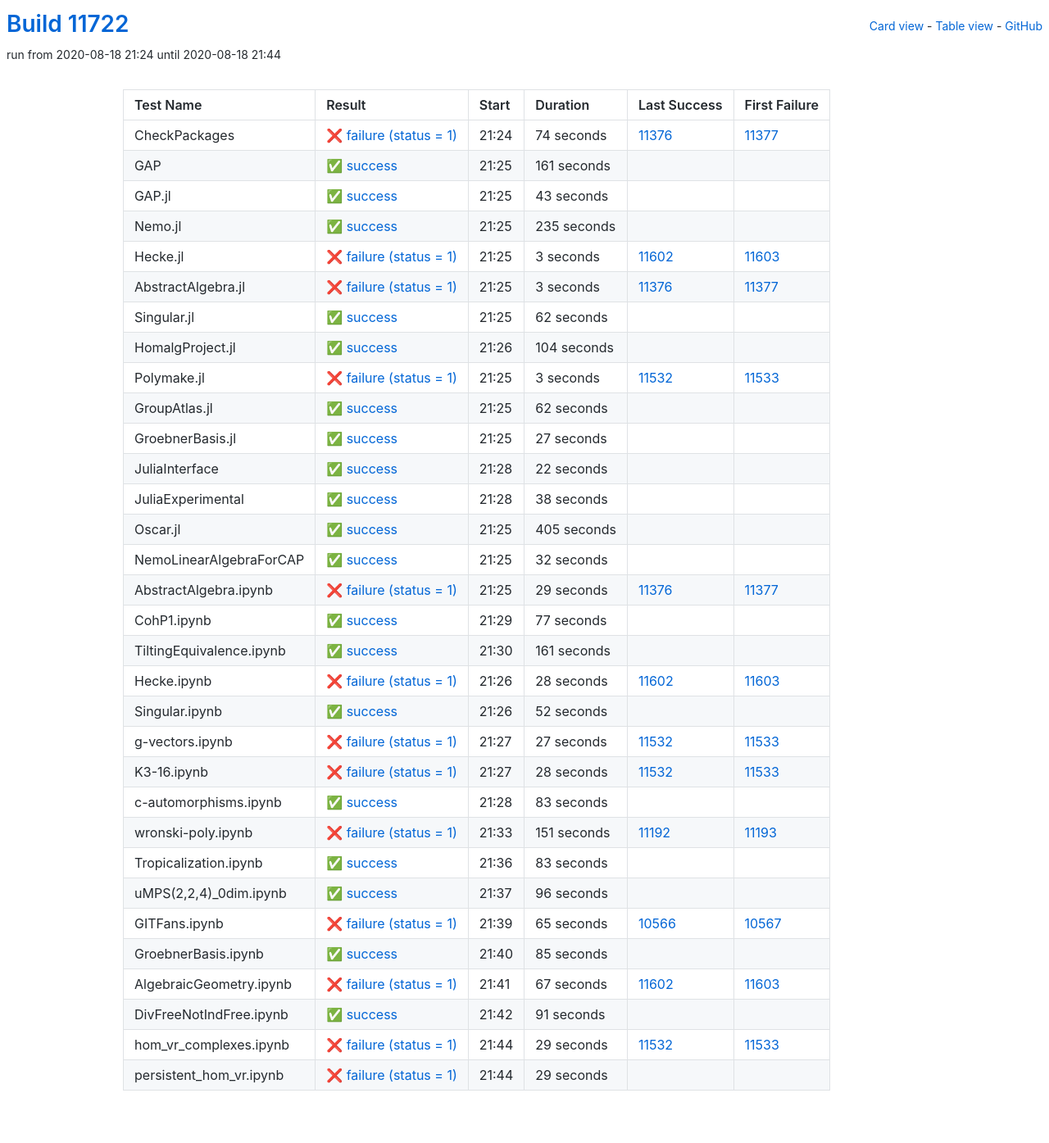
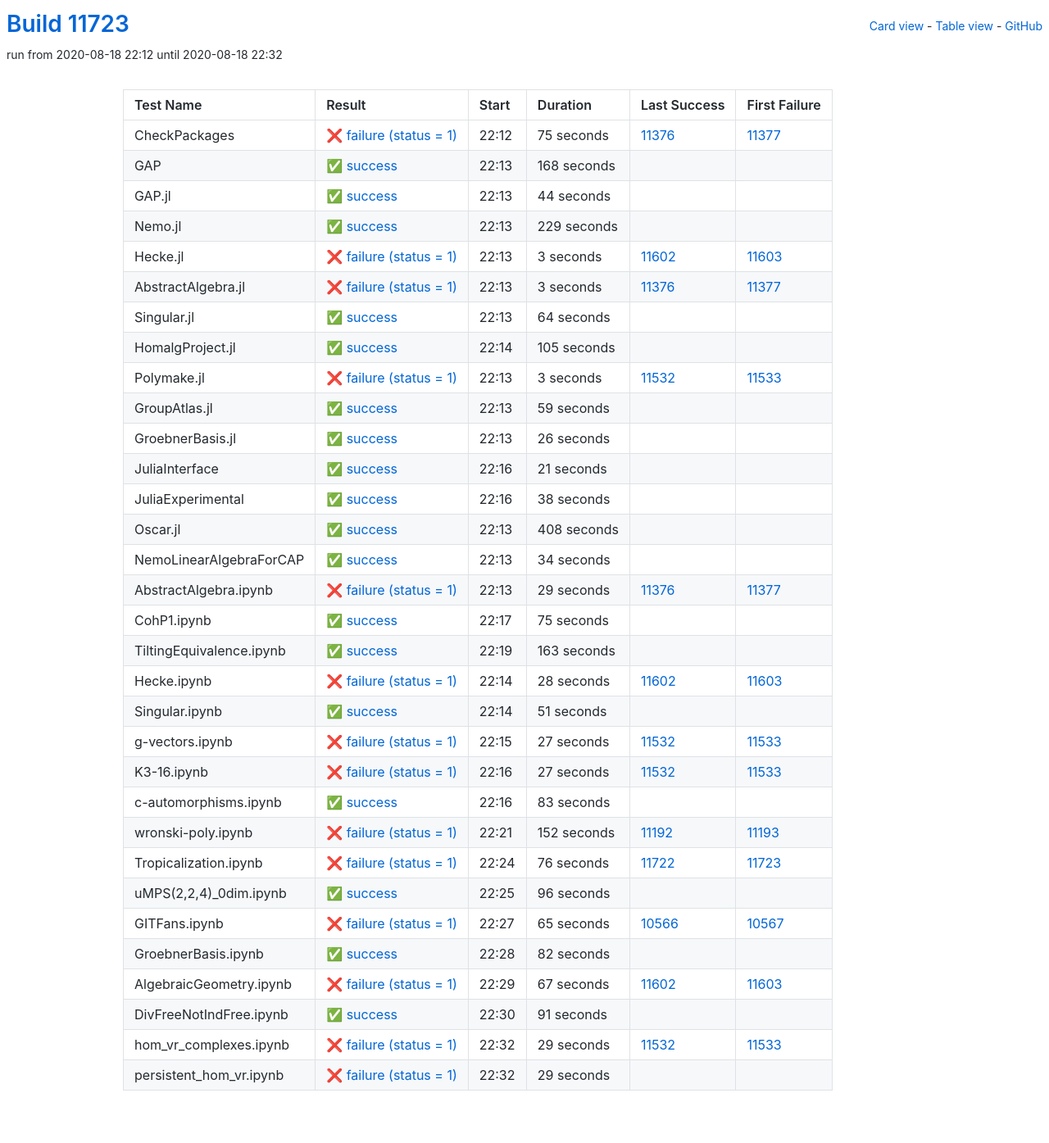
Before and after one commit to oscar-system/oscar-ci-status, a Jekyll site: the page built from table.html, in a window 1280 px wide. Shown: the whole page at 82% size. Built offline with Jekyll 4.4.1, drawn with Linux system fonts in a browser that asks for light colours.

Commit message:
Build #11723

```diff
--- a/_data/ci.yml
+++ b/_data/ci.yml
@@ -1,6 +1,6 @@
 ---
-build: 11722
-build_url: https://oscarci.mathematik.uni-kl.de/job/oscar/11722/
+build: 11723
+build_url: https://oscarci.mathematik.uni-kl.de/job/oscar/11723/
 job: oscar
 organization: oscar-system
 repo: oscar-ci-status
@@ -8,56 +8,56 @@
 tests:
 - name: CheckPackages
   id: checkpackages
-  log: https://oscarci.mathematik.uni-kl.de/job/oscar/11722/artifact/logs/build-11722/CheckPackages.log
-  start: 2020-08-18 21:24
+  log: https://oscarci.mathematik.uni-kl.de/job/oscar/11723/artifact/logs/build-11723/CheckPackages.log
+  start: 2020-08-18 22:12
   success: false
   exitcode: 1
   status: failure
-  duration: 74
+  duration: 75
   last_success: 11376
   last_success_url: https://oscarci.mathematik.uni-kl.de/job/oscar/11376/
   first_failure: 11377
   first_failure_url: https://oscarci.mathematik.uni-kl.de/job/oscar/11377/
 - name: GAP
   id: gap
-  log: https://oscarci.mathematik.uni-kl.de/job/oscar/11722/artifact/logs/build-11722/GAP.log
-  start: 2020-08-18 21:25
+  log: https://oscarci.mathematik.uni-kl.de/job/oscar/11723/artifact/logs/build-11723/GAP.log
+  start: 2020-08-18 22:13
   success: true
   exitcode: 0
   status: success
-  duration: 161
+  duration: 168
   last_success: false
   last_success_url:
   first_failure: false
   first_failure_url:
 - name: GAP.jl
   id: gap-jl
-  log: https://oscarci.mathematik.uni-kl.de/job/oscar/11722/artifact/logs/build-11722/GAP.jl.log
-  start: 2020-08-18 21:25
+  log: https://oscarci.mathematik.uni-kl.de/job/oscar/11723/artifact/logs/build-11723/GAP.jl.log
+  start: 2020-08-18 22:13
   success: true
   exitcode: 0
   status: success
-  duration: 43
+  duration: 44
   last_success: false
   last_success_url:
   first_failure: false
   first_failure_url:
 - name: Nemo.jl
   id: nemo-jl
-  log: https://oscarci.mathematik.uni-kl.de/job/oscar/11722/artifact/logs/build-11722/Nemo.jl.log
-  start: 2020-08-18 21:25
+  log: https://oscarci.mathematik.uni-kl.de/job/oscar/11723/artifact/logs/build-11723/Nemo.jl.log
+  start: 2020-08-18 22:13
   success: true
   exitcode: 0
   status: success
-  duration: 235
+  duration: 229
   last_success: false
   last_success_url:
   first_failure: false
   first_failure_url:
 - name: Hecke.jl
   id: hecke-jl
-  log: https://oscarci.mathematik.uni-kl.de/job/oscar/11722/artifact/logs/build-11722/Hecke.jl.log
-  start: 2020-08-18 21:25
+  log: https://oscarci.mathematik.uni-kl.de/job/oscar/11723/artifact/logs/build-11723/Hecke.jl.log
+  start: 2020-08-18 22:13
   success: false
   exitcode: 1
   status: failure
@@ -68,8 +68,8 @@
   first_failure_url: https://oscarci.mathematik.uni-kl.de/job/oscar/11603/
 - name: AbstractAlgebra.jl
   id: abstractalgebra-jl
-  log: https://oscarci.mathematik.uni-kl.de/job/oscar/11722/artifact/logs/build-11722/AbstractAlgebra.jl.log
-  start: 2020-08-18 21:25
+  log: https://oscarci.mathematik.uni-kl.de/job/oscar/11723/artifact/logs/build-11723/AbstractAlgebra.jl.log
+  start: 2020-08-18 22:13
   success: false
   exitcode: 1
   status: failure
@@ -80,32 +80,32 @@
   first_failure_url: https://oscarci.mathematik.uni-kl.de/job/oscar/11377/
 - name: Singular.jl
   id: singular-jl
-  log: https://oscarci.mathematik.uni-kl.de/job/oscar/11722/artifact/logs/build-11722/Singular.jl.log
-  start: 2020-08-18 21:25
+  log: https://oscarci.mathematik.uni-kl.de/job/oscar/11723/artifact/logs/build-11723/Singular.jl.log
+  start: 2020-08-18 22:13
   success: true
   exitcode: 0
   status: success
-  duration: 62
+  duration: 64
   last_success: false
   last_success_url:
   first_failure: false
   first_failure_url:
 - name: HomalgProject.jl
   id: homalgproject-jl
-  log: https://oscarci.mathematik.uni-kl.de/job/oscar/11722/artifact/logs/build-11722/HomalgProject.jl.log
-  start: 2020-08-18 21:26
+  log: https://oscarci.mathematik.uni-kl.de/job/oscar/11723/artifact/logs/build-11723/HomalgProject.jl.log
+  start: 2020-08-18 22:14
   success: true
   exitcode: 0
   status: success
-  duration: 104
+  duration: 105
   last_success: false
   last_success_url:
   first_failure: false
   first_failure_url:
 - name: Polymake.jl
   id: polymake-jl
-  log: https://oscarci.mathematik.uni-kl.de/job/oscar/11722/artifact/logs/build-11722/Polymake.jl.log
-  start: 2020-08-18 21:25
+  log: https://oscarci.mathematik.uni-kl.de/job/oscar/11723/artifact/logs/build-11723/Polymake.jl.log
+  start: 2020-08-18 22:13
   success: false
   exitcode: 1
   status: failure
@@ -116,44 +116,44 @@
   first_failure_url: https://oscarci.mathematik.uni-kl.de/job/oscar/11533/
 - name: GroupAtlas.jl
   id: groupatlas-jl
-  log: https://oscarci.mathematik.uni-kl.de/job/oscar/11722/artifact/logs/build-11722/GroupAtlas.jl.log
-  start: 2020-08-18 21:25
+  log: https://oscarci.mathematik.uni-kl.de/job/oscar/11723/artifact/logs/build-11723/GroupAtlas.jl.log
+  start: 2020-08-18 22:13
   success: true
   exitcode: 0
   status: success
-  duration: 62
+  duration: 59
   last_success: false
   last_success_url:
   first_failure: false
   first_failure_url:
 - name: GroebnerBasis.jl
   id: groebnerbasis-jl
-  log: https://oscarci.mathematik.uni-kl.de/job/oscar/11722/artifact/logs/build-11722/GroebnerBasis.jl.log
-  start: 2020-08-18 21:25
+  log: https://oscarci.mathematik.uni-kl.de/job/oscar/11723/artifact/logs/build-11723/GroebnerBasis.jl.log
+  start: 2020-08-18 22:13
   success: true
   exitcode: 0
   status: success
-  duration: 27
+  duration: 26
   last_success: false
   last_success_url:
   first_failure: false
   first_failure_url:
 - name: JuliaInterface
   id: juliainterface
-  log: https://oscarci.mathematik.uni-kl.de/job/oscar/11722/artifact/logs/build-11722/JuliaInterface.log
-  start: 2020-08-18 21:28
+  log: https://oscarci.mathematik.uni-kl.de/job/oscar/11723/artifact/logs/build-11723/JuliaInterface.log
+  start: 2020-08-18 22:16
   success: true
   exitcode: 0
   status: success
-  duration: 22
+  duration: 21
   last_success: false
   last_success_url:
   first_failure: false
   first_failure_url:
 - name: JuliaExperimental
   id: juliaexperimental
-  log: https://oscarci.mathematik.uni-kl.de/job/oscar/11722/artifact/logs/build-11722/JuliaExperimental.log
-  start: 2020-08-18 21:28
+  log: https://oscarci.mathematik.uni-kl.de/job/oscar/11723/artifact/logs/build-11723/JuliaExperimental.log
+  start: 2020-08-18 22:16
   success: true
   exitcode: 0
   status: success
@@ -164,32 +164,32 @@
   first_failure_url:
 - name: Oscar.jl
   id: oscar-jl
-  log: https://oscarci.mathematik.uni-kl.de/job/oscar/11722/artifact/logs/build-11722/Oscar.jl.log
-  start: 2020-08-18 21:25
+  log: https://oscarci.mathematik.uni-kl.de/job/oscar/11723/artifact/logs/build-11723/Oscar.jl.log
+  start: 2020-08-18 22:13
   success: true
   exitcode: 0
   status: success
-  duration: 405
+  duration: 408
   last_success: false
   last_success_url:
   first_failure: false
   first_failure_url:
 - name: NemoLinearAlgebraForCAP
   id: nemolinearalgebraforcap
-  log: https://oscarci.mathematik.uni-kl.de/job/oscar/11722/artifact/logs/build-11722/NemoLinearAlgebraForCAP.log
-  start: 2020-08-18 21:25
+  log: https://oscarci.mathematik.uni-kl.de/job/oscar/11723/artifact/logs/build-11723/NemoLinearAlgebraForCAP.log
+  start: 2020-08-18 22:13
   success: true
   exitcode: 0
   status: success
-  duration: 32
+  duration: 34
   last_success: false
   last_success_url:
   first_failure: false
   first_failure_url:
 - name: AbstractAlgebra.ipynb
   id: abstractalgebra-ipynb
-  log: https://oscarci.mathematik.uni-kl.de/job/oscar/11722/artifact/logs/build-11722/AbstractAlgebra.ipynb.log
-  start: 2020-08-18 21:25
+  log: https://oscarci.mathematik.uni-kl.de/job/oscar/11723/artifact/logs/build-11723/AbstractAlgebra.ipynb.log
+  start: 2020-08-18 22:13
   success: false
   exitcode: 1
   status: failure
@@ -200,32 +200,32 @@
   first_failure_url: https://oscarci.mathematik.uni-kl.de/job/oscar/11377/
 - name: CohP1.ipynb
   id: cohp1-ipynb
-  log: https://oscarci.mathematik.uni-kl.de/job/oscar/11722/artifact/logs/build-11722/CohP1.ipynb.log
-  start: 2020-08-18 21:29
+  log: https://oscarci.mathematik.uni-kl.de/job/oscar/11723/artifact/logs/build-11723/CohP1.ipynb.log
+  start: 2020-08-18 22:17
   success: true
   exitcode: 0
   status: success
-  duration: 77
+  duration: 75
   last_success: false
   last_success_url:
   first_failure: false
   first_failure_url:
 - name: TiltingEquivalence.ipynb
   id: tiltingequivalence-ipynb
-  log: https://oscarci.mathematik.uni-kl.de/job/oscar/11722/artifact/logs/build-11722/TiltingEquivalence.ipynb.log
-  start: 2020-08-18 21:30
+  log: https://oscarci.mathematik.uni-kl.de/job/oscar/11723/artifact/logs/build-11723/TiltingEquivalence.ipynb.log
+  start: 2020-08-18 22:19
   success: true
   exitcode: 0
   status: success
-  duration: 161
+  duration: 163
   last_success: false
   last_success_url:
   first_failure: false
   first_failure_url:
 - name: Hecke.ipynb
   id: hecke-ipynb
-  log: https://oscarci.mathematik.uni-kl.de/job/oscar/11722/artifact/logs/build-11722/Hecke.ipynb.log
-  start: 2020-08-18 21:26
+  log: https://oscarci.mathematik.uni-kl.de/job/oscar/11723/artifact/logs/build-11723/Hecke.ipynb.log
+  start: 2020-08-18 22:14
   success: false
   exitcode: 1
   status: failure
@@ -236,20 +236,20 @@
   first_failure_url: https://oscarci.mathematik.uni-kl.de/job/oscar/11603/
 - name: Singular.ipynb
   id: singular-ipynb
-  log: https://oscarci.mathematik.uni-kl.de/job/oscar/11722/artifact/logs/build-11722/Singular.ipynb.log
-  start: 2020-08-18 21:26
+  log: https://oscarci.mathematik.uni-kl.de/job/oscar/11723/artifact/logs/build-11723/Singular.ipynb.log
+  start: 2020-08-18 22:14
   success: true
   exitcode: 0
   status: success
-  duration: 52
+  duration: 51
   last_success: false
   last_success_url:
   first_failure: false
   first_failure_url:
 - name: g-vectors.ipynb
   id: g-vectors-ipynb
-  log: https://oscarci.mathematik.uni-kl.de/job/oscar/11722/artifact/logs/build-11722/g-vectors.ipynb.log
-  start: 2020-08-18 21:27
+  log: https://oscarci.mathematik.uni-kl.de/job/oscar/11723/artifact/logs/build-11723/g-vectors.ipynb.log
+  start: 2020-08-18 22:15
   success: false
   exitcode: 1
   status: failure
@@ -260,20 +260,20 @@
   first_failure_url: https://oscarci.mathematik.uni-kl.de/job/oscar/11533/
 - name: K3-16.ipynb
   id: k3-16-ipynb
-  log: https://oscarci.mathematik.uni-kl.de/job/oscar/11722/artifact/logs/build-11722/K3-16.ipynb.log
-  start: 2020-08-18 21:27
+  log: https://oscarci.mathematik.uni-kl.de/job/oscar/11723/artifact/logs/build-11723/K3-16.ipynb.log
+  start: 2020-08-18 22:16
   success: false
   exitcode: 1
   status: failure
-  duration: 28
+  duration: 27
   last_success: 11532
   last_success_url: https://oscarci.mathematik.uni-kl.de/job/oscar/11532/
   first_failure: 11533
   first_failure_url: https://oscarci.mathematik.uni-kl.de/job/oscar/11533/
 - name: c-automorphisms.ipynb
   id: c-automorphisms-ipynb
-  log: https://oscarci.mathematik.uni-kl.de/job/oscar/11722/artifact/logs/build-11722/c-automorphisms.ipynb.log
-  start: 2020-08-18 21:28
+  log: https://oscarci.mathematik.uni-kl.de/job/oscar/11723/artifact/logs/build-11723/c-automorphisms.ipynb.log
+  start: 2020-08-18 22:16
   success: true
   exitcode: 0
   status: success
@@ -284,32 +284,32 @@
   first_failure_url:
 - name: wronski-poly.ipynb
   id: wronski-poly-ipynb
-  log: https://oscarci.mathematik.uni-kl.de/job/oscar/11722/artifact/logs/build-11722/wronski-poly.ipynb.log
-  start: 2020-08-18 21:33
+  log: https://oscarci.mathematik.uni-kl.de/job/oscar/11723/artifact/logs/build-11723/wronski-poly.ipynb.log
+  start: 2020-08-18 22:21
   success: false
   exitcode: 1
   status: failure
-  duration: 151
+  duration: 152
   last_success: 11192
   last_success_url: https://oscarci.mathematik.uni-kl.de/job/oscar/11192/
   first_failure: 11193
   first_failure_url: https://oscarci.mathematik.uni-kl.de/job/oscar/11193/
 - name: Tropicalization.ipynb
   id: tropicalization-ipynb
-  log: https://oscarci.mathematik.uni-kl.de/job/oscar/11722/artifact/logs/build-11722/Tropicalization.ipynb.log
-  start: 2020-08-18 21:36
-  success: true
-  exitcode: 0
-  status: success
-  duration: 83
-  last_success: false
-  last_success_url:
-  first_failure: false
-  first_failure_url:
+  log: https://oscarci.mathematik.uni-kl.de/job/oscar/11723/artifact/logs/build-11723/Tropicalization.ipynb.log
+  start: 2020-08-18 22:24
+  success: false
+  exitcode: 1
+  status: failure
+  duration: 76
+  last_success: 11722
+  last_success_url: https://oscarci.mathematik.uni-kl.de/job/oscar/11722/
+  first_failure: 11723
+  first_failure_url: https://oscarci.mathematik.uni-kl.de/job/oscar/11723/
 - name: uMPS(2,2,4)_0dim.ipynb
   id: umps-2-2-4-0dim-ipynb
-  log: https://oscarci.mathematik.uni-kl.de/job/oscar/11722/artifact/logs/build-11722/uMPS-2-2-4-_0dim.ipynb.log
-  start: 2020-08-18 21:37
+  log: https://oscarci.mathematik.uni-kl.de/job/oscar/11723/artifact/logs/build-11723/uMPS-2-2-4-_0dim.ipynb.log
+  start: 2020-08-18 22:25
   success: true
   exitcode: 0
   status: success
@@ -320,8 +320,8 @@
   first_failure_url:
 - name: GITFans.ipynb
   id: gitfans-ipynb
-  log: https://oscarci.mathematik.uni-kl.de/job/oscar/11722/artifact/logs/build-11722/GITFans.ipynb.log
-  start: 2020-08-18 21:39
+  log: https://oscarci.mathematik.uni-kl.de/job/oscar/11723/artifact/logs/build-11723/GITFans.ipynb.log
+  start: 2020-08-18 22:27
   success: false
   exitcode: 1
   status: failure
@@ -332,20 +332,20 @@
   first_failure_url: https://oscarci.mathematik.uni-kl.de/job/oscar/10567/
 - name: GroebnerBasis.ipynb
   id: groebnerbasis-ipynb
-  log: https://oscarci.mathematik.uni-kl.de/job/oscar/11722/artifact/logs/build-11722/GroebnerBasis.ipynb.log
-  start: 2020-08-18 21:40
+  log: https://oscarci.mathematik.uni-kl.de/job/oscar/11723/artifact/logs/build-11723/GroebnerBasis.ipynb.log
+  start: 2020-08-18 22:28
   success: true
   exitcode: 0
   status: success
-  duration: 85
+  duration: 82
   last_success: false
   last_success_url:
   first_failure: false
   first_failure_url:
 - name: AlgebraicGeometry.ipynb
   id: algebraicgeometry-ipynb
-  log: https://oscarci.mathematik.uni-kl.de/job/oscar/11722/artifact/logs/build-11722/AlgebraicGeometry.ipynb.log
-  start: 2020-08-18 21:41
+  log: https://oscarci.mathematik.uni-kl.de/job/oscar/11723/artifact/logs/build-11723/AlgebraicGeometry.ipynb.log
+  start: 2020-08-18 22:29
   success: false
   exitcode: 1
   status: failure
@@ -356,8 +356,8 @@
   first_failure_url: https://oscarci.mathematik.uni-kl.de/job/oscar/11603/
 - name: DivFreeNotIndFree.ipynb
   id: divfreenotindfree-ipynb
-  log: https://oscarci.mathematik.uni-kl.de/job/oscar/11722/artifact/logs/build-11722/DivFreeNotIndFree.ipynb.log
-  start: 2020-08-18 21:42
+  log: https://oscarci.mathematik.uni-kl.de/job/oscar/11723/artifact/logs/build-11723/DivFreeNotIndFree.ipynb.log
+  start: 2020-08-18 22:30
   success: true
   exitcode: 0
   status: success
@@ -368,8 +368,8 @@
   first_failure_url:
 - name: hom_vr_complexes.ipynb
   id: hom-vr-complexes-ipynb
-  log: https://oscarci.mathematik.uni-kl.de/job/oscar/11722/artifact/logs/build-11722/hom_vr_complexes.ipynb.log
-  start: 2020-08-18 21:44
+  log: https://oscarci.mathematik.uni-kl.de/job/oscar/11723/artifact/logs/build-11723/hom_vr_complexes.ipynb.log
+  start: 2020-08-18 22:32
   success: false
   exitcode: 1
   status: failure
@@ -380,8 +380,8 @@
   first_failure_url: https://oscarci.mathematik.uni-kl.de/job/oscar/11533/
 - name: persistent_hom_vr.ipynb
   id: persistent-hom-vr-ipynb
-  log: https://oscarci.mathematik.uni-kl.de/job/oscar/11722/artifact/logs/build-11722/persistent_hom_vr.ipynb.log
-  start: 2020-08-18 21:44
+  log: https://oscarci.mathematik.uni-kl.de/job/oscar/11723/artifact/logs/build-11723/persistent_hom_vr.ipynb.log
+  start: 2020-08-18 22:32
   success: false
   exitcode: 1
   status: failure
```
Also changed, not shown: README.md.
